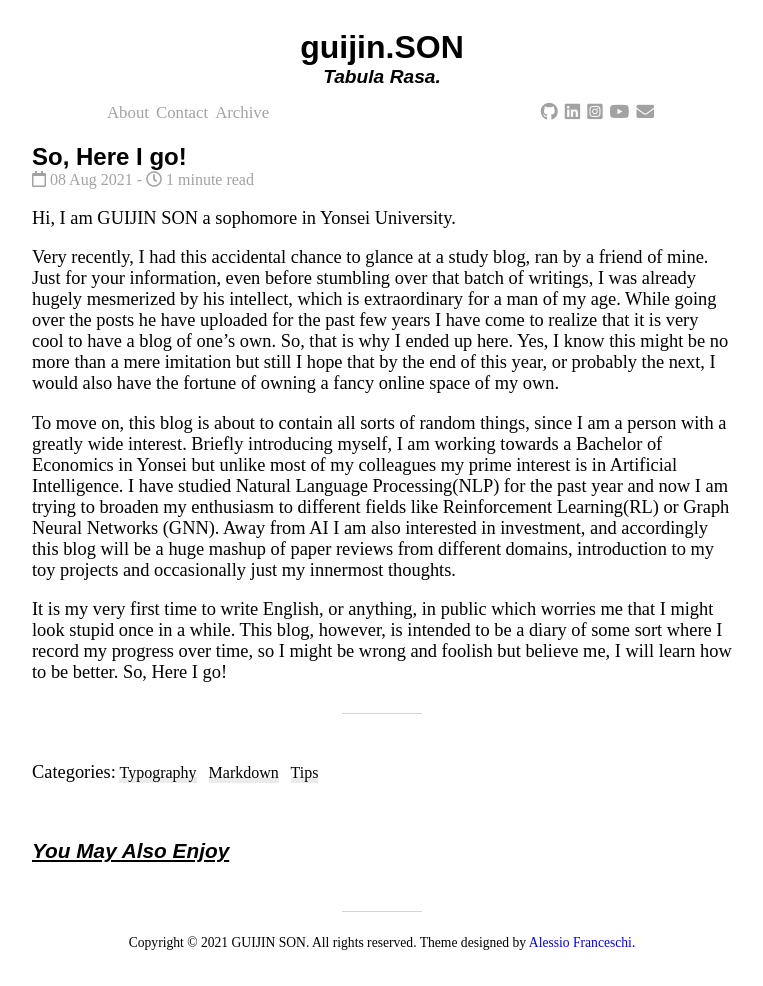
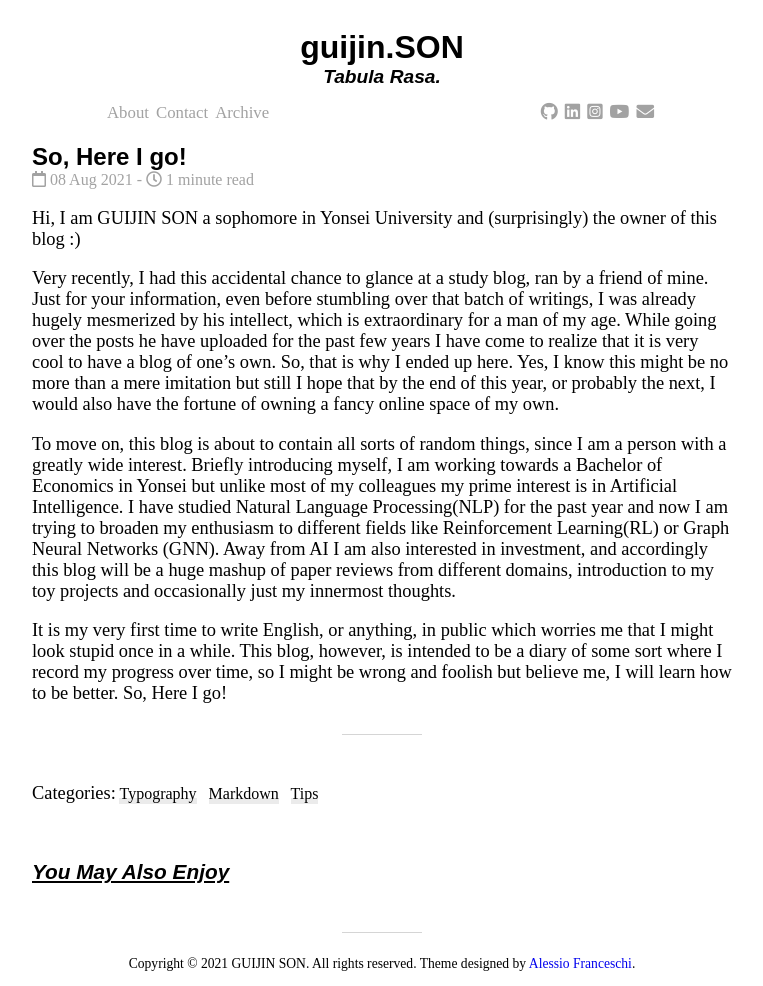
Before and after one commit to guijinSON/guijinSON.github.io, a Jekyll site: the page built from _posts/2021-08-08-Here-I Go.md, in a window 1280 px wide. Shown: the whole page, without its empty margins (258-1021 px from the left). Built offline with Jekyll 4.4.1, drawn with Linux system fonts in a browser that asks for light colours; nearby versions of some CDN libraries; comment, search, counter and statistics services are not loaded; before the commit the page ends 965 px from its top, so only the background shows below that.

Commit message:
Update 2021-08-08-Here-I Go.md

```diff
--- a/_posts/2021-08-08-Here-I Go.md
+++ b/_posts/2021-08-08-Here-I Go.md
@@ -5,7 +5,7 @@ categories: [Typography, Markdown, Tips]
 description: "Here I go!"
 ---
 
-Hi, I am GUIJIN SON a sophomore in Yonsei University.
+Hi, I am GUIJIN SON a sophomore in Yonsei University and (surprisingly) the owner of this blog :)
 
 Very recently, I had this accidental chance to glance at a study blog, ran by a friend of mine. Just for your information, even before stumbling over that batch of writings, I was already hugely mesmerized by his intellect, which is extraordinary for a man of my age. While going over the posts he have uploaded for the past few years I have come to realize that it is very cool to have a blog of one's own. So, that is why I ended up here. Yes, I know this might be no more than a mere imitation but still I hope that by the end of this year, or probably the next, I would also have the fortune of owning a fancy online space of my own.
 
```
